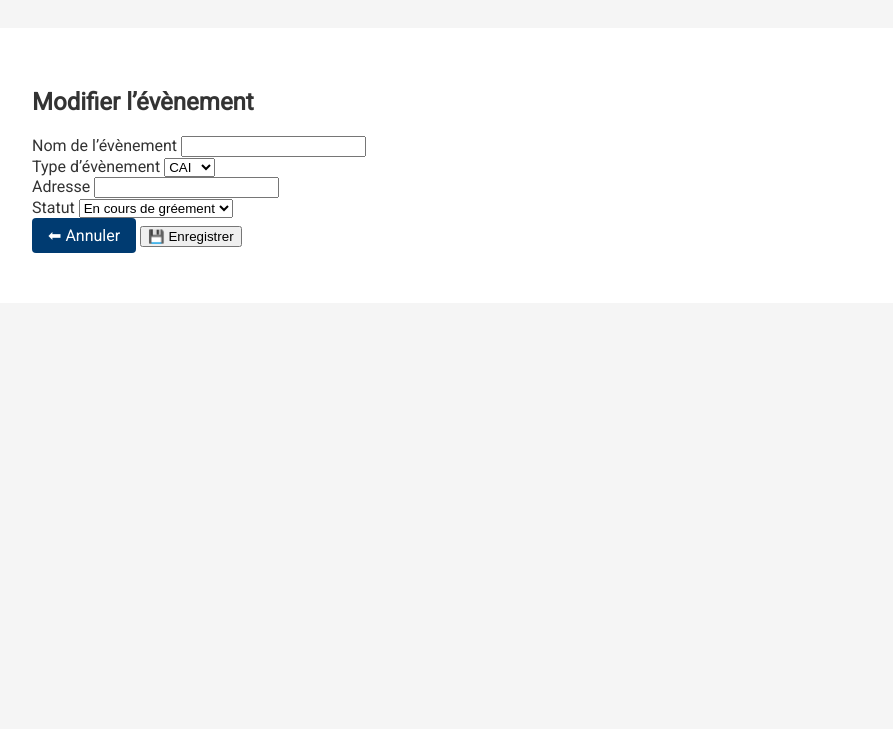
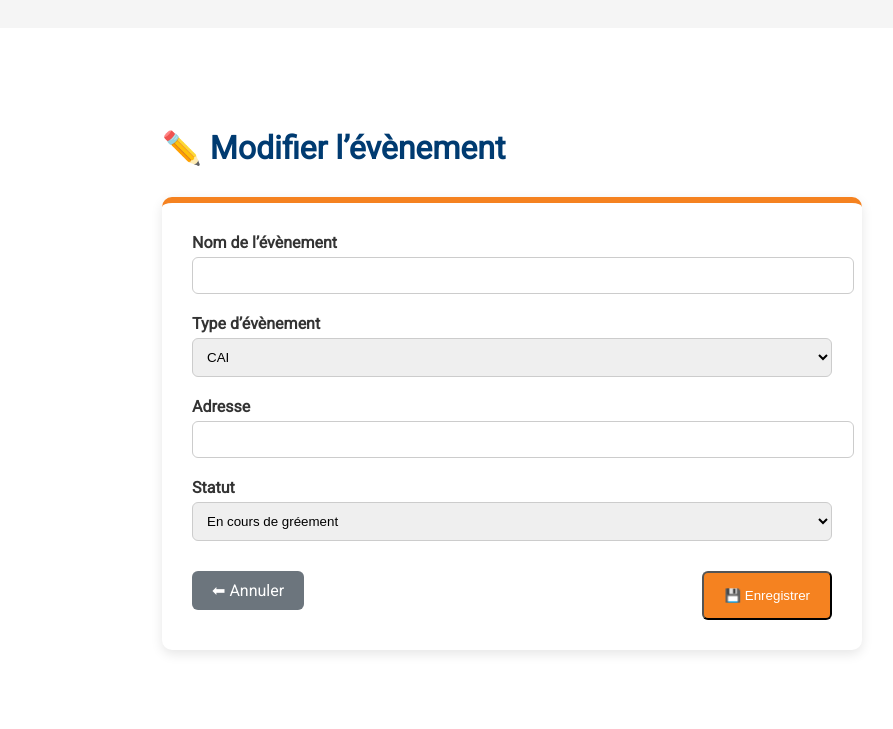
Before and after one commit to protec38/CAI, a Flask app: template app/templates/edit_evenement.html in a window 1280 px wide. Shown: the top 729 px of the page, without its empty margins (128-1021 px from the left). Run offline with Flask 3, Linux system fonts and the light colour scheme; the template is opened without the code that fills it, so the values that code supplies are empty.

Commit message:
Update edit_evenement.html

```diff
--- a/app/templates/edit_evenement.html
+++ b/app/templates/edit_evenement.html
@@ -1,42 +1,36 @@
 {% extends "base.html" %}
+
 {% block content %}
-<div class="container mt-4">
-    <h2 class="mb-4">Modifier l’évènement</h2>
+<div class="container" style="max-width: 700px; margin: 40px auto;">
+    <h1 class="text-center" style="color: #003b71; margin-bottom: 30px;">✏️ Modifier l’évènement</h1>
 
-    <form method="POST">
-        <div class="form-group">
-            <label for="nom">Nom de l’évènement</label>
-            <input type="text" class="form-control" id="nom" name="nom" required value="{{ evenement.nom }}">
-        </div>
+    <form method="POST" style="background: #fff; padding: 30px; border-radius: 10px; border-top: 6px solid #f58220; box-shadow: 0 4px 12px rgba(0,0,0,0.1);">
 
-        <div class="form-group mt-3">
-            <label for="type">Type d’évènement</label>
-            <select class="form-control" id="type" name="type" required>
+        <label for="nom" style="font-weight: bold;">Nom de l’évènement</label>
+        <input type="text" id="nom" name="nom" required value="{{ evenement.nom }}" style="width: 100%; padding: 10px; margin-top: 5px; margin-bottom: 20px; border-radius: 6px; border: 1px solid #ccc;">
+
+        <label for="type" style="font-weight: bold;">Type d’évènement</label>
+        <select id="type" name="type" required style="width: 100%; padding: 10px; margin-top: 5px; margin-bottom: 20px; border-radius: 6px; border: 1px solid #ccc;">
             <option value="CAI" {% if evenement.type_evt == "CAI" %}selected{% endif %}>CAI</option>
             <option value="CHU" {% if evenement.type_evt == "CHU" %}selected{% endif %}>CHU</option>
             <option value="PRV" {% if evenement.type_evt == "PRV" %}selected{% endif %}>PRV</option>
         </select>
-        </div>
 
-        <div class="form-group mt-3">
-            <label for="adresse">Adresse</label>
-            <input type="text" class="form-control" id="adresse" name="adresse" required value="{{ evenement.adresse }}">
-        </div>
+        <label for="adresse" style="font-weight: bold;">Adresse</label>
+        <input type="text" id="adresse" name="adresse" required value="{{ evenement.adresse }}" style="width: 100%; padding: 10px; margin-top: 5px; margin-bottom: 20px; border-radius: 6px; border: 1px solid #ccc;">
 
-        <div class="form-group mt-3">
-            <label for="statut">Statut</label>
-            <select class="form-control" id="statut" name="statut" required>
+        <label for="statut" style="font-weight: bold;">Statut</label>
+        <select id="statut" name="statut" required style="width: 100%; padding: 10px; margin-top: 5px; margin-bottom: 30px; border-radius: 6px; border: 1px solid #ccc;">
             <option value="En cours de gréement" {% if evenement.statut == "En cours de gréement" %}selected{% endif %}>En cours de gréement</option>
             <option value="Ouvert" {% if evenement.statut == "Ouvert" %}selected{% endif %}>Ouvert</option>
             <option value="Effectif dépassé" {% if evenement.statut == "Effectif dépassé" %}selected{% endif %}>Effectif dépassé</option>
             <option value="Complet" {% if evenement.statut == "Complet" %}selected{% endif %}>Complet</option>
             <option value="Fermé" {% if evenement.statut == "Fermé" %}selected{% endif %}>Fermé</option>
         </select>
-        </div>
 
-        <div class="mt-4 d-flex justify-content-between">
-            <a href="{{ url_for('main_bp.admin_evenements') }}" class="btn btn-secondary">⬅ Annuler</a>
-            <button type="submit" class="btn btn-primary">💾 Enregistrer</button>
+        <div style="display: flex; justify-content: space-between;">
+            <a href="{{ url_for('main_bp.admin_evenements') }}" class="btn" style="background-color: #6c757d; color: white; border-radius: 6px; padding: 10px 20px;">⬅ Annuler</a>
+            <button type="submit" class="btn" style="background-color: #f58220; color: white; border-radius: 6px; padding: 10px 20px;">💾 Enregistrer</button>
         </div>
     </form>
 </div>
```
Lines whose indentation alone changed are shown as unchanged.
